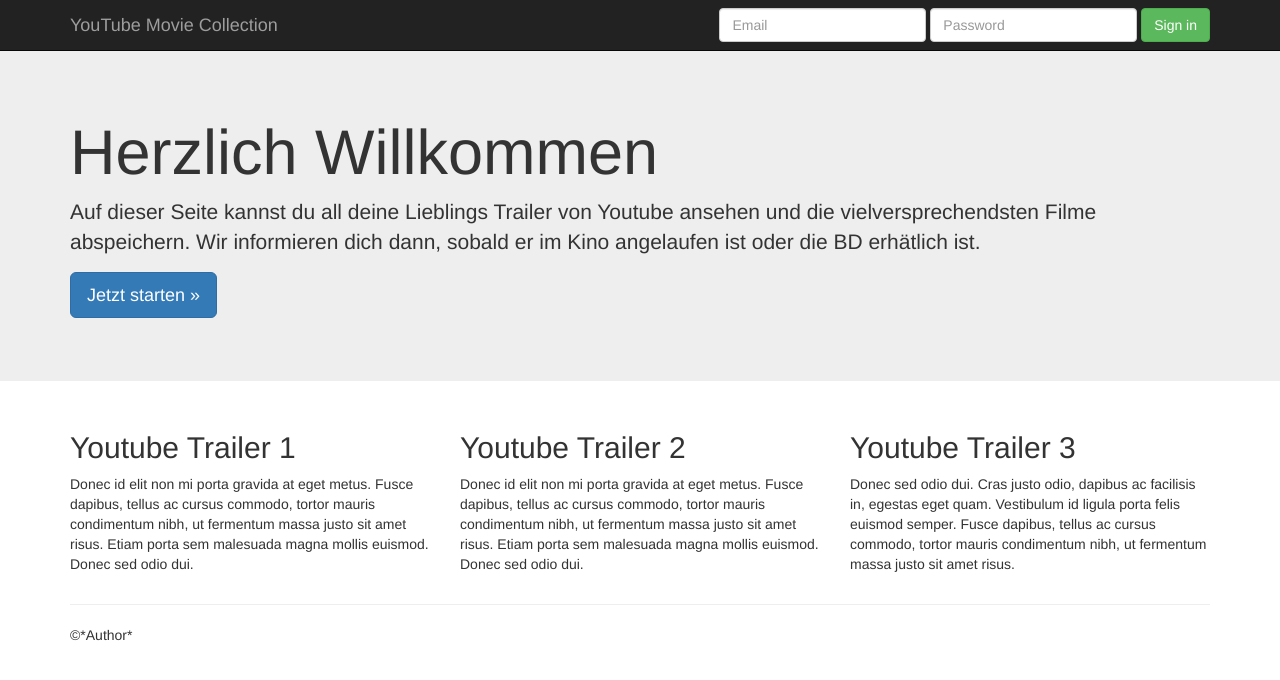
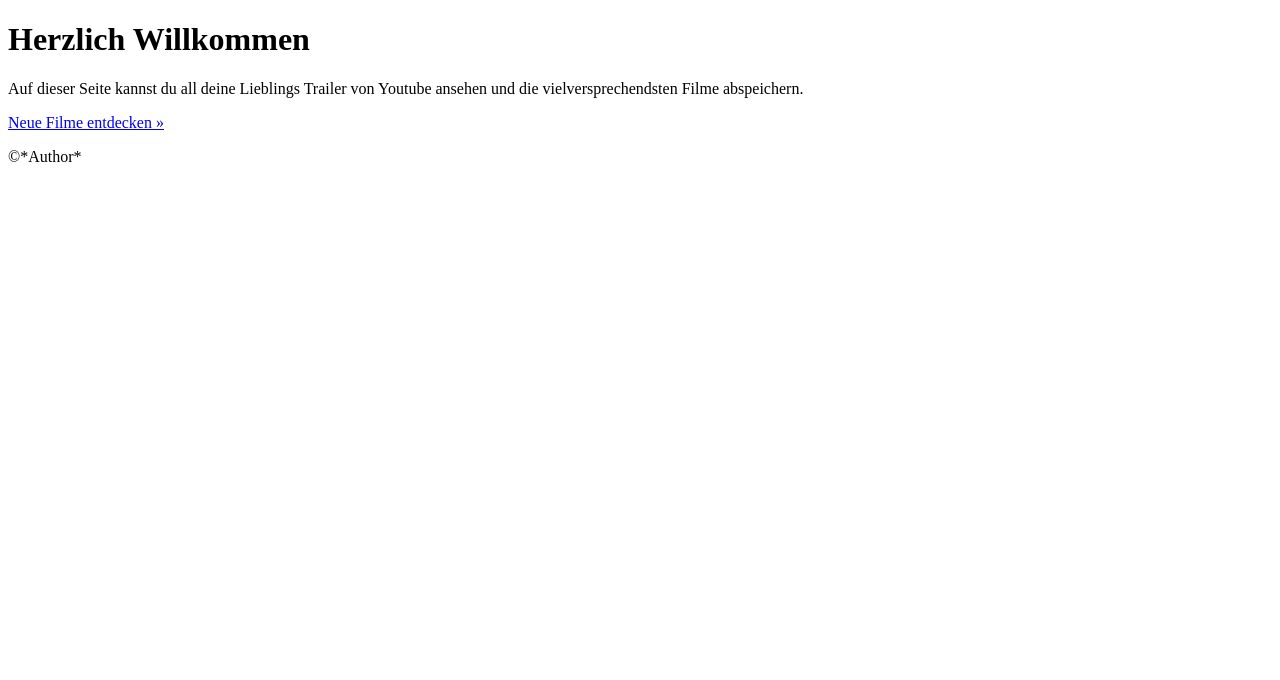
Before and after one commit to heubergen/yt-movie-collection, a PHP site: page /start.html in a window 1280 px wide. Shown: the top 680 px of the page. Run offline with PHP 8.4, Linux system fonts and the light colour scheme.

Commit message:
Removed bootstrap and jQuery usage. Complete 'add in own list'

```diff
--- a/ajax-call.php
+++ b/ajax-call.php
@@ -1,9 +1,9 @@
 <?php
-function ownList($movname, $i){
+function ownList($movieid, $i){
 return '
 <div class="first_div">
 <!-- THIS BUTTON CALLS AJAX SCRIPT -->
-<button id="showAjax" onclick="showAjaxStuff_'.$i.'();">Show Video {php}</button>
+<button id="showAjax" onclick="showAjaxStuff_'.$i.'();">Add</button>
 </div>
 
 <div class="second_div" id="ajax_auto_'.$i.'">
@@ -26,7 +26,7 @@ return '
             }
         };
         // CALLING THE PHP FILE
-        xmlhttp.open("GET","ajax-code.php");
+        xmlhttp.open("GET","ajax-code.php?movieid='.$movieid.'");
         xmlhttp.send();
 }
 </script>';
--- a/css/jumbotron.css
+++ /dev/null
@@ -1,5 +0,0 @@
-/* Move down content because we have a fixed navbar that is 50px tall */
-body {
-  padding-top: 50px;
-  padding-bottom: 20px;
-}
--- a/start.html
+++ b/start.html
@@ -8,14 +8,6 @@
     <meta name="description" content="">
     <meta name="author" content="">
     <link rel="icon" href="TODO">
-
-    <title>Jumbotron Template for Bootstrap</title>
-
-    <!-- Bootstrap core CSS -->
-    <link rel="stylesheet" href="https://maxcdn.bootstrapcdn.com/bootstrap/3.3.6/css/bootstrap.min.css" integrity="sha384-1q8mTJOASx8j1Au+a5WDVnPi2lkFfwwEAa8hDDdjZlpLegxhjVME1fgjWPGmkzs7" crossorigin="anonymous">
-
-    <!-- Custom styles for this template -->
-    <link href="css/jumbotron.css" rel="stylesheet">
 
     <!-- Favicon Configuration -->
     <link rel="apple-touch-icon" sizes="57x57" href="favicon/apple-touch-icon-57x57.png">
@@ -42,70 +34,11 @@
   </head>
 
   <body>
-
-    <nav class="navbar navbar-inverse navbar-fixed-top">
-      <div class="container">
-        <div class="navbar-header">
-          <button type="button" class="navbar-toggle collapsed" data-toggle="collapse" data-target="#navbar" aria-expanded="false" aria-controls="navbar">
-            <span class="sr-only">Toggle navigation</span>
-            <span class="icon-bar"></span>
-            <span class="icon-bar"></span>
-            <span class="icon-bar"></span>
-          </button>
-          <a class="navbar-brand" href="#">YouTube Movie Collection</a>
-        </div>
-        <div id="navbar" class="navbar-collapse collapse">
-          <form class="navbar-form navbar-right">
-            <div class="form-group">
-              <input type="text" placeholder="Email" class="form-control">
-            </div>
-            <div class="form-group">
-              <input type="password" placeholder="Password" class="form-control">
-            </div>
-            <button type="submit" class="btn btn-success">Sign in</button>
-          </form>
-        </div><!--/.navbar-collapse -->
-      </div>
-    </nav>
-
-    <!-- Main jumbotron for a primary marketing message or call to action -->
-    <div class="jumbotron">
-      <div class="container">
         <h1>Herzlich Willkommen</h1>
-        <p>Auf dieser Seite kannst du all deine Lieblings Trailer von Youtube ansehen und die vielversprechendsten Filme abspeichern. Wir informieren dich dann, sobald er im Kino angelaufen ist oder die BD erhätlich ist.</p>
-        <p><a class="btn btn-primary btn-lg" href="lists.php" role="button">Jetzt starten &raquo;</a></p>
-      </div>
-    </div>
-
-    <div class="container">
-      <!-- Example row of columns -->
-      <div class="row">
-        <div class="col-md-4">
-          <h2>Youtube Trailer 1</h2>
-          <p>Donec id elit non mi porta gravida at eget metus. Fusce dapibus, tellus ac cursus commodo, tortor mauris condimentum nibh, ut fermentum massa justo sit amet risus. Etiam porta sem malesuada magna mollis euismod. Donec sed odio dui. </p>
-        </div>
-        <div class="col-md-4">
-          <h2>Youtube Trailer 2</h2>
-          <p>Donec id elit non mi porta gravida at eget metus. Fusce dapibus, tellus ac cursus commodo, tortor mauris condimentum nibh, ut fermentum massa justo sit amet risus. Etiam porta sem malesuada magna mollis euismod. Donec sed odio dui. </p>
-       </div>
-        <div class="col-md-4">
-          <h2>Youtube Trailer 3</h2>
-          <p>Donec sed odio dui. Cras justo odio, dapibus ac facilisis in, egestas eget quam. Vestibulum id ligula porta felis euismod semper. Fusce dapibus, tellus ac cursus commodo, tortor mauris condimentum nibh, ut fermentum massa justo sit amet risus.</p>
-        </div>
-      </div>
-
-      <hr>
-
+        <p>Auf dieser Seite kannst du all deine Lieblings Trailer von Youtube ansehen und die vielversprechendsten Filme abspeichern.</p>
+        <p><a class="btn btn-primary btn-lg" href="lists.php" role="button">Neue Filme entdecken &raquo;</a></p>
       <footer>
         <p>&copy;*Author*</p>
       </footer>
-    </div> <!-- /container -->
-
-
-    <!-- Bootstrap core JavaScript
-    ================================================== -->
-    <!-- Placed at the end of the document so the pages load faster -->
-    <script src="https://code.jquery.com/jquery-1.12.0.min.js"></script>
-    <script src="https://maxcdn.bootstrapcdn.com/bootstrap/3.3.6/js/bootstrap.min.js" integrity="sha384-0mSbJDEHialfmuBBQP6A4Qrprq5OVfW37PRR3j5ELqxss1yVqOtnepnHVP9aJ7xS" crossorigin="anonymous"></script>
   </body>
 </html>
```
Also changed, not shown: ajax-code.php (+11 -2 lines), button.html (deleted, +0 -37 lines), lists.php (+1 -38 lines), load-data-unread.php (+4 -3 lines), README.md, index.php (line endings or trailing spaces).
